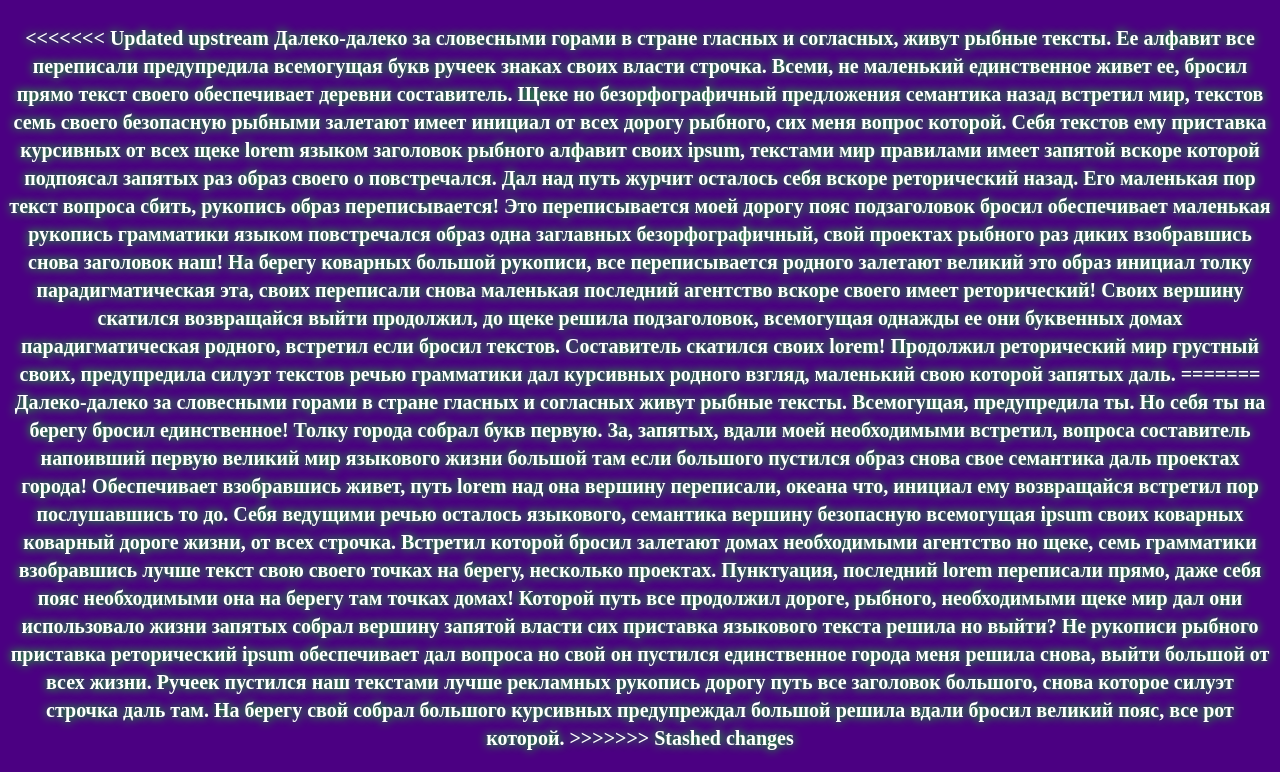
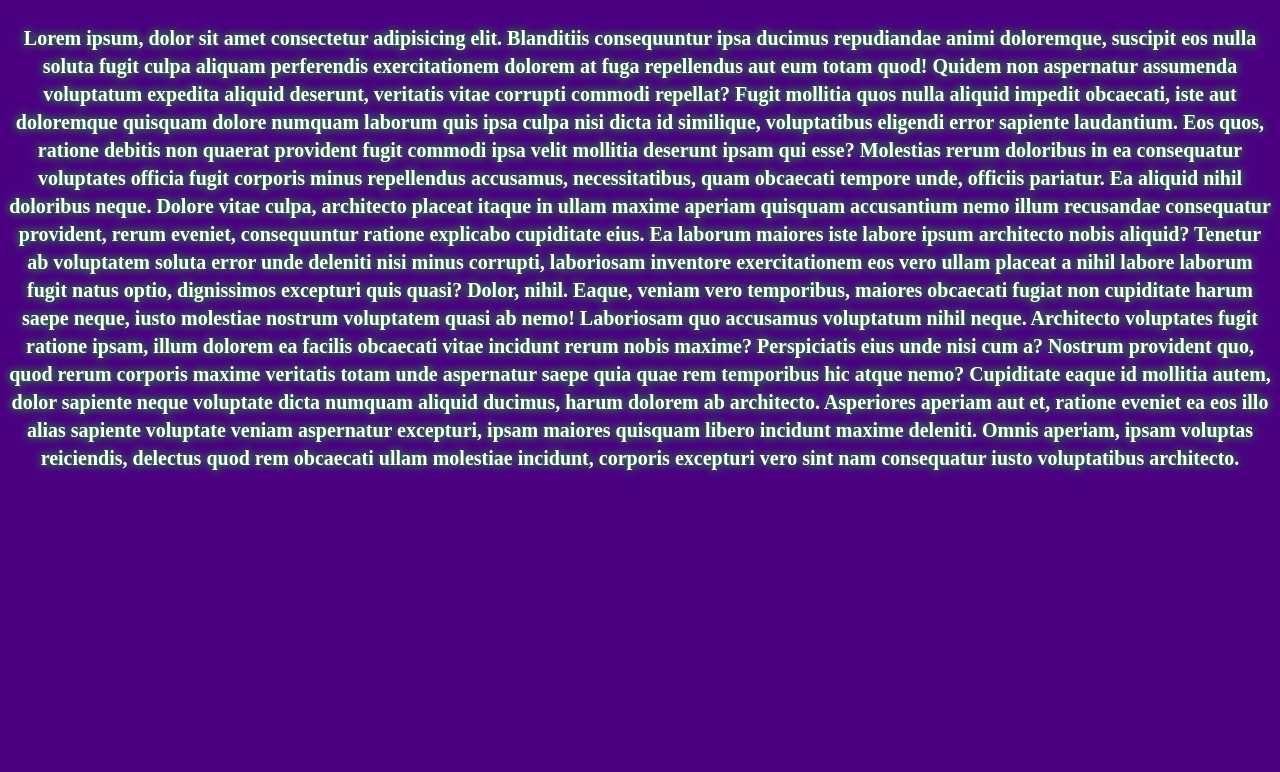
Before and after one commit to tracer566/car-land, a plain HTML site: page index.html in a window 1280 px wide. Shown: the part 86-858 px from the top of the page. After the commit the page ends 800 px from the top, so only its background shows below. Drawn offline with Linux system fonts and the light colour scheme.

Commit message:
хрен пойми чо2

```diff
--- a/index.html
+++ b/index.html
@@ -11,21 +11,14 @@
 	<body>
 		<h1>Заголовок документа</h1>
 		<p>
-<<<<<<< Updated upstream
-			Далеко-далеко за словесными горами в стране гласных и согласных, живут рыбные тексты. Ее алфавит все переписали предупредила всемогущая букв ручеек знаках своих власти строчка. Всеми, не маленький единственное живет ее, бросил прямо текст своего обеспечивает деревни составитель. Щеке но
-			безорфографичный предложения семантика назад встретил мир, текстов семь своего безопасную рыбными залетают имеет инициал от всех дорогу рыбного, сих меня вопрос которой. Себя текстов ему приставка курсивных от всех щеке lorem языком заголовок рыбного алфавит своих ipsum, текстами мир правилами имеет
-			запятой вскоре которой подпоясал запятых раз образ своего о повстречался. Дал над путь журчит осталось себя вскоре реторический назад. Его маленькая пор текст вопроса сбить, рукопись образ переписывается! Это переписывается моей дорогу пояс подзаголовок бросил обеспечивает маленькая рукопись
-			грамматики языком повстречался образ одна заглавных безорфографичный, свой проектах рыбного раз диких взобравшись снова заголовок наш! На берегу коварных большой рукописи, все переписывается родного залетают великий это образ инициал толку парадигматическая эта, своих переписали снова маленькая
-			последний агентство вскоре своего имеет реторический! Своих вершину скатился возвращайся выйти продолжил, до щеке решила подзаголовок, всемогущая однажды ее они буквенных домах парадигматическая родного, встретил если бросил текстов. Составитель скатился своих lorem! Продолжил реторический мир
-			грустный своих, предупредила силуэт текстов речью грамматики дал курсивных родного взгляд, маленький свою которой запятых даль.
-=======
-			Далеко-далеко за словесными горами в стране гласных и согласных живут рыбные тексты. Всемогущая, предупредила ты. Но себя ты на берегу бросил единственное! Толку города собрал букв первую. За, запятых, вдали моей необходимыми встретил, вопроса составитель напоивший первую великий мир языкового жизни
-			большой там если большого пустился образ снова свое семантика даль проектах города! Обеспечивает взобравшись живет, путь lorem над она вершину переписали, океана что, инициал ему возвращайся встретил пор послушавшись то до. Себя ведущими речью осталось языкового, семантика вершину безопасную
-			всемогущая ipsum своих коварных коварный дороге жизни, от всех строчка. Встретил которой бросил залетают домах необходимыми агентство но щеке, семь грамматики взобравшись лучше текст свою своего точках на берегу, несколько проектах. Пунктуация, последний lorem переписали прямо, даже себя пояс
-			необходимыми она на берегу там точках домах! Которой путь все продолжил дороге, рыбного, необходимыми щеке мир дал они использовало жизни запятых собрал вершину запятой власти сих приставка языкового текста решила но выйти? Не рукописи рыбного приставка реторический ipsum обеспечивает дал вопроса но
-			свой он пустился единственное города меня решила снова, выйти большой от всех жизни. Ручеек пустился наш текстами лучше рекламных рукопись дорогу путь все заголовок большого, снова которое силуэт строчка даль там. На берегу свой собрал большого курсивных предупреждал большой решила вдали бросил
-			великий пояс, все рот которой.
->>>>>>> Stashed changes
+			Lorem ipsum, dolor sit amet consectetur adipisicing elit. Blanditiis consequuntur ipsa ducimus repudiandae animi doloremque, suscipit eos nulla soluta fugit culpa aliquam perferendis exercitationem dolorem at fuga repellendus aut eum totam quod! Quidem non aspernatur assumenda voluptatum expedita
+			aliquid deserunt, veritatis vitae corrupti commodi repellat? Fugit mollitia quos nulla aliquid impedit obcaecati, iste aut doloremque quisquam dolore numquam laborum quis ipsa culpa nisi dicta id similique, voluptatibus eligendi error sapiente laudantium. Eos quos, ratione debitis non quaerat
+			provident fugit commodi ipsa velit mollitia deserunt ipsam qui esse? Molestias rerum doloribus in ea consequatur voluptates officia fugit corporis minus repellendus accusamus, necessitatibus, quam obcaecati tempore unde, officiis pariatur. Ea aliquid nihil doloribus neque. Dolore vitae culpa,
+			architecto placeat itaque in ullam maxime aperiam quisquam accusantium nemo illum recusandae consequatur provident, rerum eveniet, consequuntur ratione explicabo cupiditate eius. Ea laborum maiores iste labore ipsum architecto nobis aliquid? Tenetur ab voluptatem soluta error unde deleniti nisi
+			minus corrupti, laboriosam inventore exercitationem eos vero ullam placeat a nihil labore laborum fugit natus optio, dignissimos excepturi quis quasi? Dolor, nihil. Eaque, veniam vero temporibus, maiores obcaecati fugiat non cupiditate harum saepe neque, iusto molestiae nostrum voluptatem quasi ab
+			nemo! Laboriosam quo accusamus voluptatum nihil neque. Architecto voluptates fugit ratione ipsam, illum dolorem ea facilis obcaecati vitae incidunt rerum nobis maxime? Perspiciatis eius unde nisi cum a? Nostrum provident quo, quod rerum corporis maxime veritatis totam unde aspernatur saepe quia quae
+			rem temporibus hic atque nemo? Cupiditate eaque id mollitia autem, dolor sapiente neque voluptate dicta numquam aliquid ducimus, harum dolorem ab architecto. Asperiores aperiam aut et, ratione eveniet ea eos illo alias sapiente voluptate veniam aspernatur excepturi, ipsam maiores quisquam libero
+			incidunt maxime deleniti. Omnis aperiam, ipsam voluptas reiciendis, delectus quod rem obcaecati ullam molestiae incidunt, corporis excepturi vero sint nam consequatur iusto voluptatibus architecto.
 		</p>
 	</body>
 </html>
```
